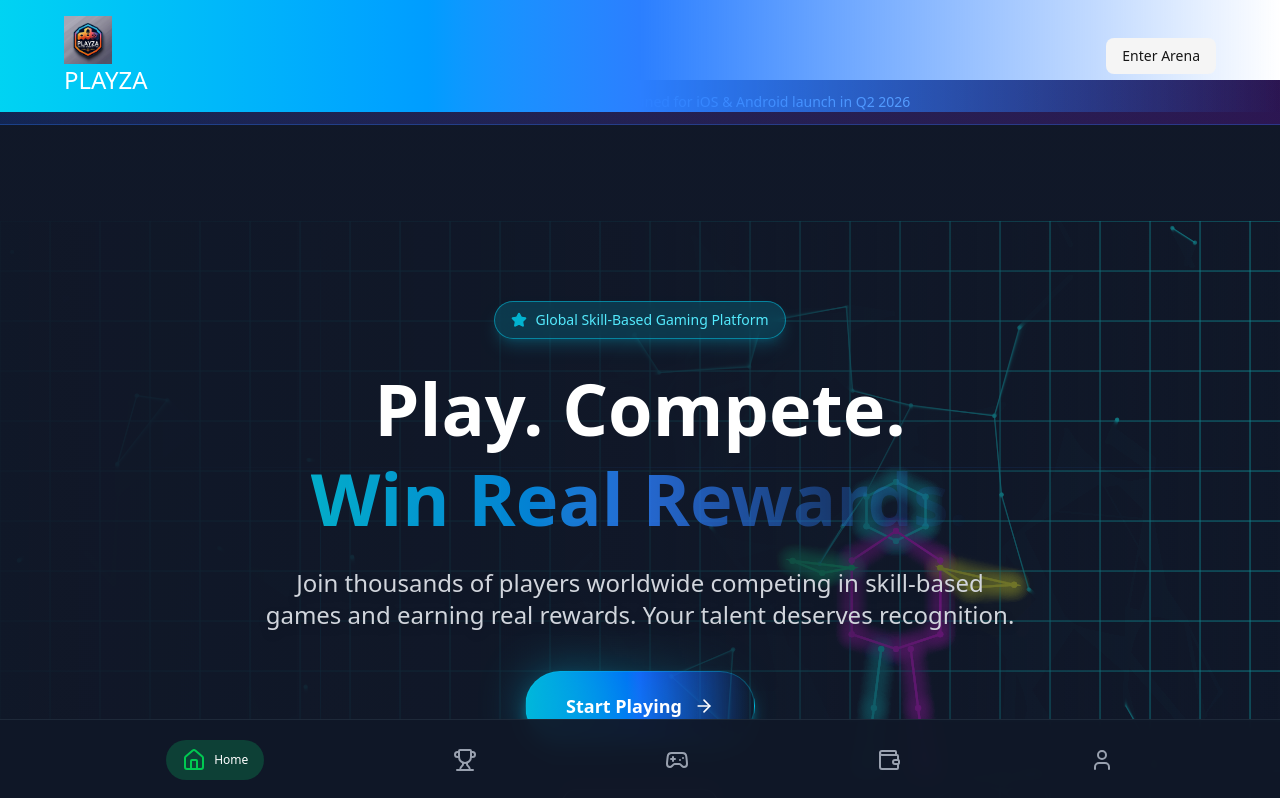
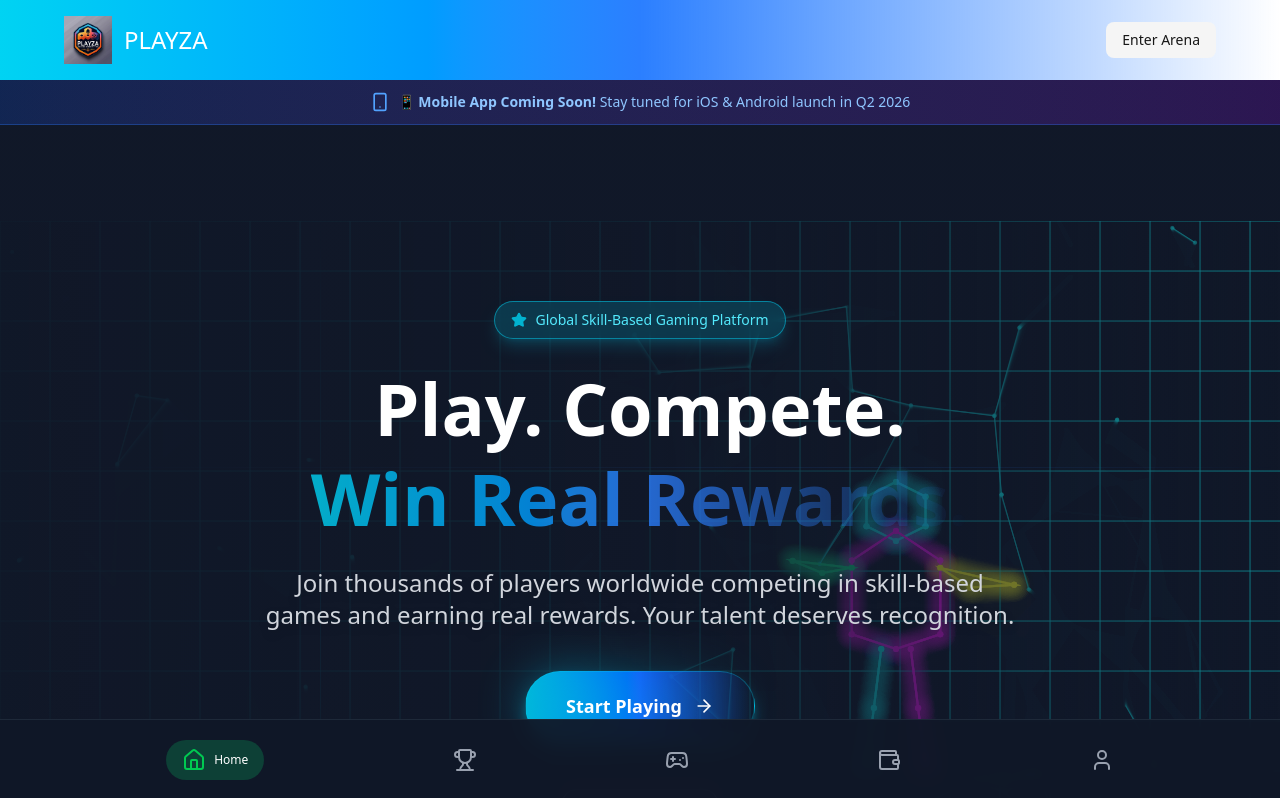
Before and after one commit to Guseltony/playza-frontend, a React (Vite) app: page / in a window 1280 px wide. Shown: the top 798 px of the page. Built offline with nearby package versions, Linux system fonts and the light colour scheme.

Commit message:
fixing styling error

```diff
--- a/src/components/Header.tsx
+++ b/src/components/Header.tsx
@@ -15,8 +15,7 @@
       {/* Home Page Header */}
       {/* <div className="flex-1"></div> */}
       <div className="flex items-center justify-between max-w-6xl mx-auto">
-        <div className="flex items-center gap-3 justify-center ">
-          <Link to={"/"}>
+        <Link to={"/"} className="flex items-center gap-3">
           <img
             src="/logoImage.png"
             alt="Playza Logo"
@@ -24,7 +23,6 @@
           />
           <h1 className="hidden md:block text-2xl">PLAYZA</h1>
         </Link>
-        </div>
 
         <div className="flex items-center gap-3">
           <Button
@@ -40,8 +38,7 @@
     <div className="px-4 bg-linear-to-r from-cyan-400 via-blue-500 to-magenta-500 w-full py-4 fixed z-50 top-0 right-0">
       {/* Other Pages Header */}
       <div className="flex items-center justify-between max-w-6xl mx-auto">
-        <div className="flex items-center gap-3">
-          <Link to={"/"}>
+        <Link to={"/"} className="flex items-center gap-3">
           <img
             src="/logoImage.png"
             alt="Playza Logo"
@@ -49,7 +46,6 @@
           />
           <h1 className="hidden md:block text-2xl">PLAYZA</h1>
         </Link>
-        </div>
 
         <div className="flex items-center gap-3">
           <div className="flex items-center gap-2 bg-gray-800 hover:bg-gray-700 transition-colors px-4 py-2.5 rounded-full border border-gray-700">
```
Lines whose indentation alone changed are shown as unchanged.
